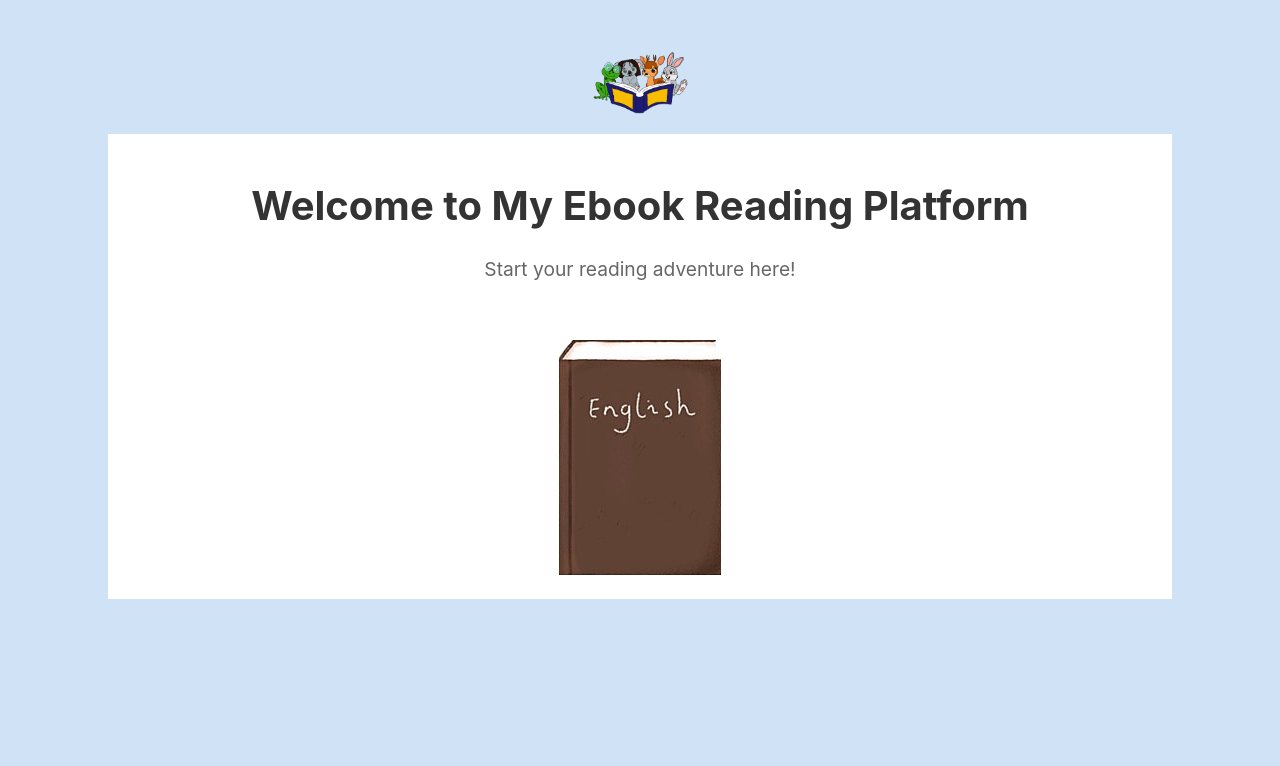
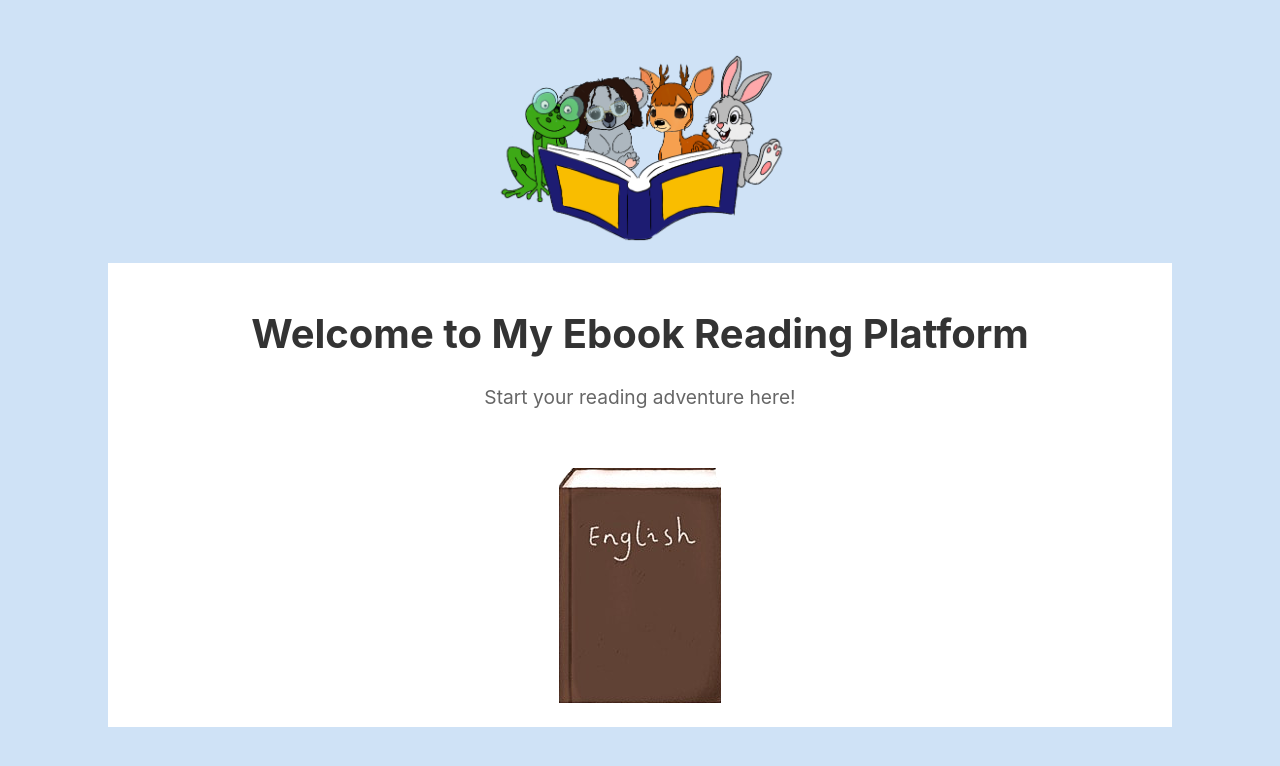
Before and after one commit to yunjuusong/Whispered-Pages, a React (Create React App) app in the folder frontend/my-app/: page / in a window 1280 px wide. Shown: the top 766 px of the page. Built offline with nearby package versions, Linux system fonts and the light colour scheme.

Commit message:
logo size

```diff
--- a/frontend/my-app/src/Pages/book.css
+++ b/frontend/my-app/src/Pages/book.css
@@ -9,7 +9,7 @@
     margin-top: 50px; /* Adjust the top margin as needed */
   }
 
-  .logo {
+  .bookLogo {
     width: 100px; /* Set the width of the logo */
     height: auto; /* Maintain aspect ratio */
     display: block;
--- a/frontend/my-app/src/Pages/book1.js
+++ b/frontend/my-app/src/Pages/book1.js
@@ -7,7 +7,7 @@
 function book1() {
   return (
     <div className="book-container">
-      <img src={Logo} alt="Logo" className="logo" />
+      <img src={Logo} alt="Logo" className="bookLogo" />
       <div className="text-container">
 
       </div>
```
